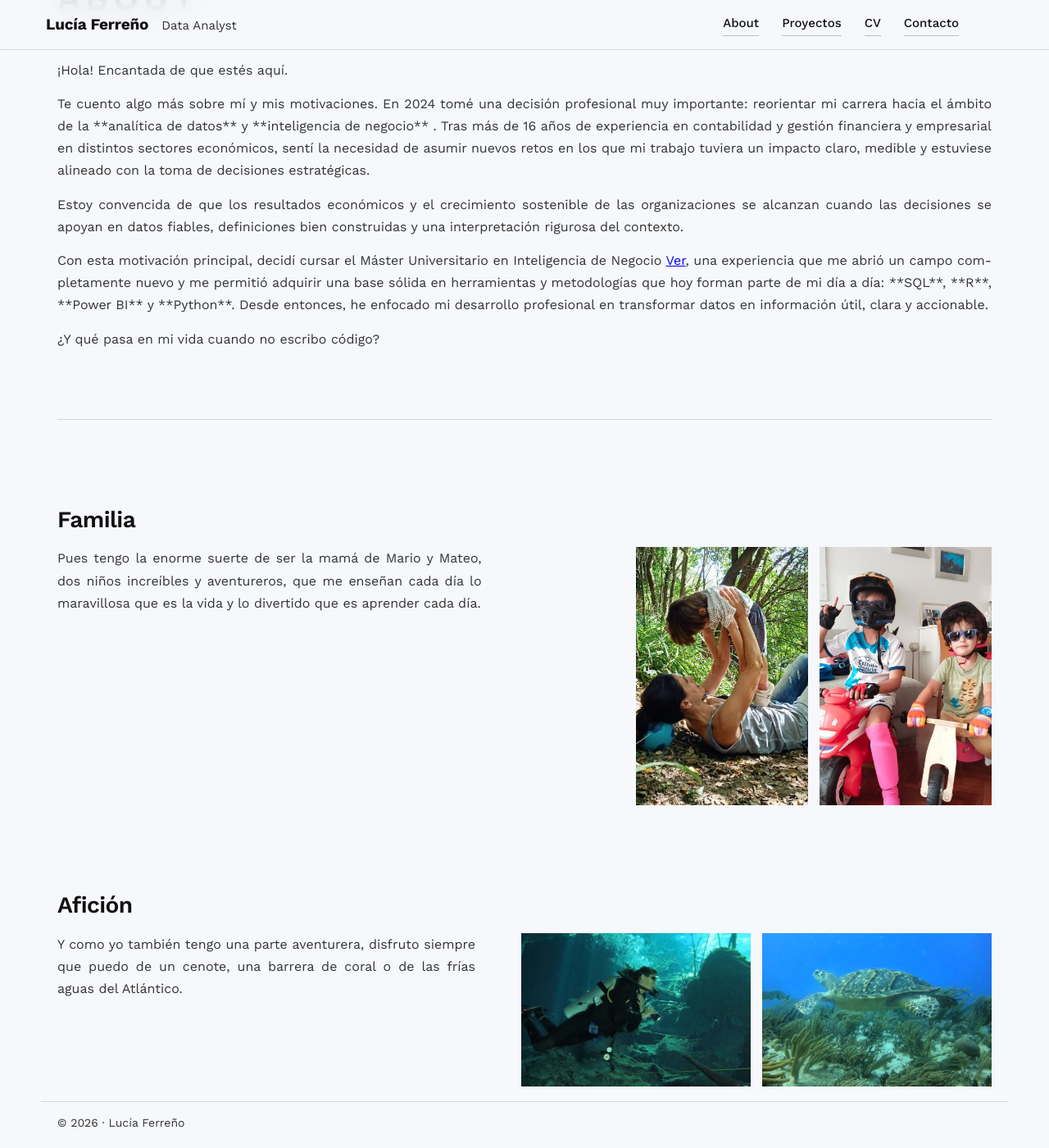
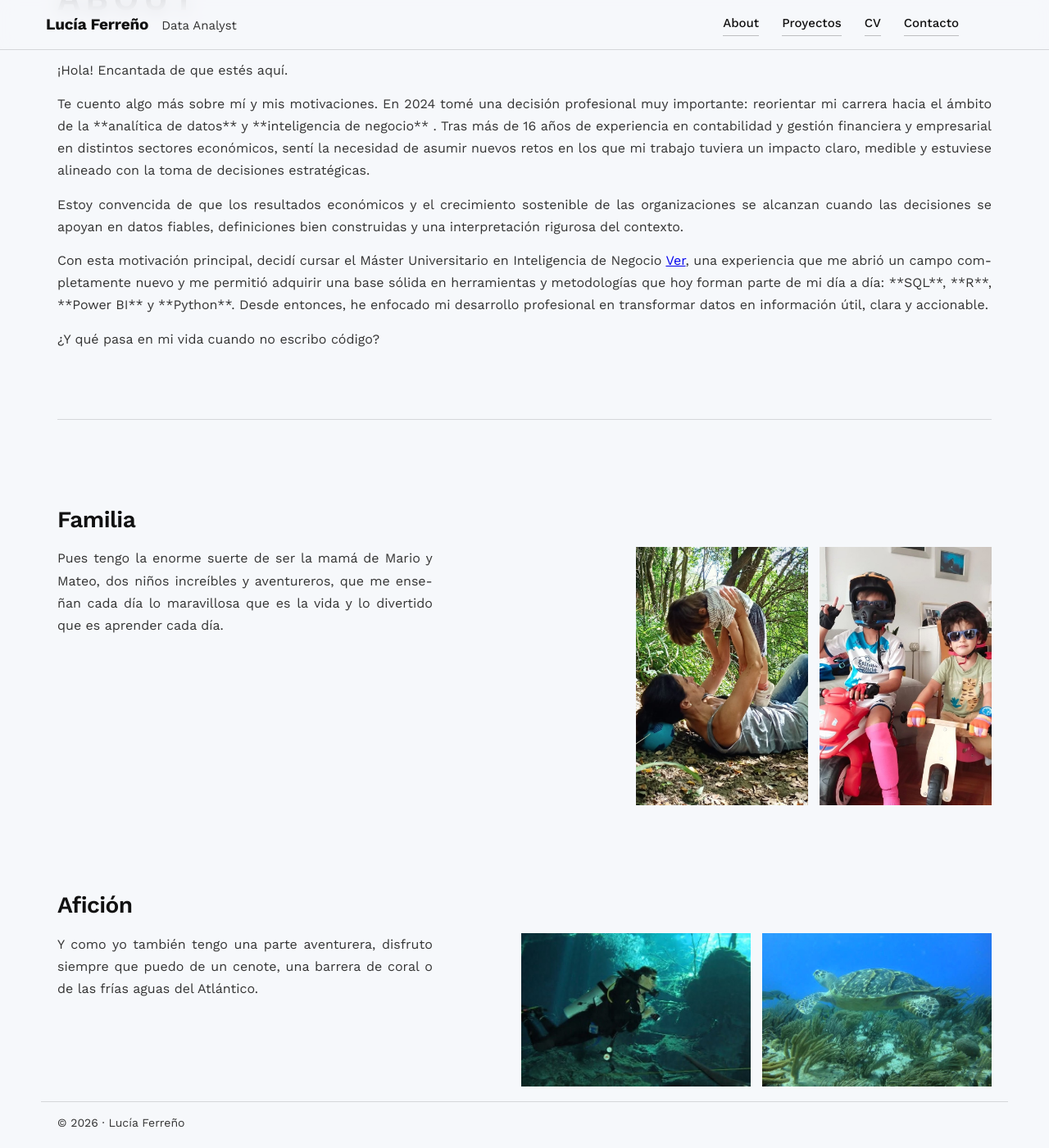
Before and after one commit to lucia-ferreno-pico/Portfolio, a Jekyll site: the page built from about.md, in a window 1280 px wide and 1400 px high, scrolled down 239 px. Shown: the whole window at 82% size. Built offline with Jekyll 4.4.1, drawn with Linux system fonts in a browser that asks for light colours.

Commit message:
Update main.css

```diff
--- a/assets/css/main.css
+++ b/assets/css/main.css
@@ -1366,7 +1366,7 @@ projects-page .projects-title{
 }
 /* Texto más estrecho en secciones personales */
 .about-page .personal-text p{
-  max-width: 52ch;   /* más estrecho, editorial */
+  max-width: 46ch;   /* más estrecho, editorial */
 }
 
 /* Responsive: en móvil apila y centra */
```
